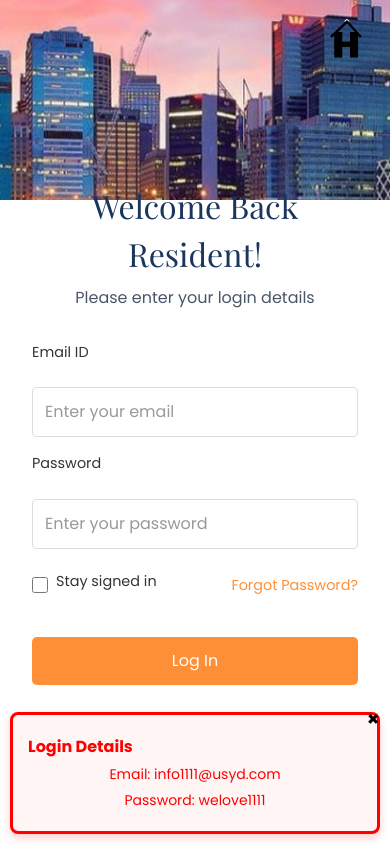
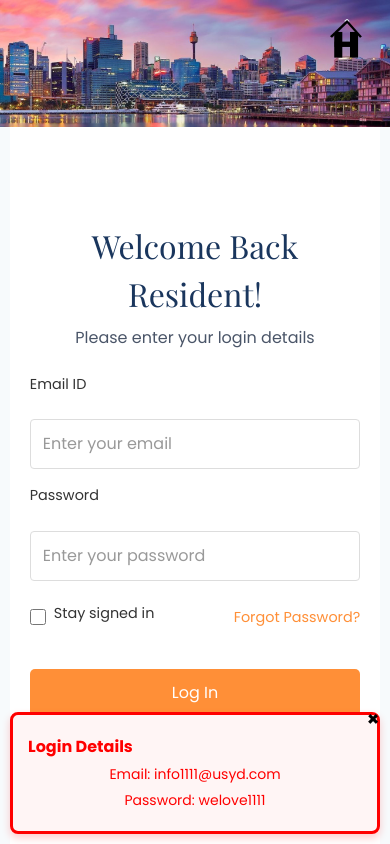
Before and after one commit to HxdiTron/website-1111, a Next.js app: page /login in a window 390 px wide. Built offline with nearby package versions, Linux system fonts and the light colour scheme.

Commit message:
fixing login page

```diff
--- a/app/globals.css
+++ b/app/globals.css
@@ -480,10 +480,9 @@ body {
 
 .login-image {
   position: relative;
-  width: 1272px;
-  height: 1115px;
+  width: 50%;
+  height: 100vh;
   flex-shrink: 0;
-  aspect-ratio: 1272/1115;
   overflow: hidden;
 }
 
@@ -499,22 +498,22 @@ body {
 
 .login-form {
   flex: 1;
-  padding: 4rem;
+  padding: 2rem;
   display: flex;
   flex-direction: column;
   justify-content: center;
-  max-width: 600px;
+  max-width: 500px;
   margin: 0 auto;
   background-color: white;
   position: relative;
   z-index: 2;
-  padding-bottom: 6rem;
+  padding-bottom: 3rem;
 }
 
 .login-header {
   text-align: center;
-  margin-bottom: 2rem;
-  margin-top: -3cm;
+  margin-bottom: 1.5rem;
+  margin-top: -2rem;
 }
 
 .login-header h1 {
@@ -622,18 +621,45 @@ body {
   color: #4a5568;
 }
 
-@media (max-width: 768px) {
+@media (max-width: 1024px) {
   .login-container {
     flex-direction: column;
   }
 
   .login-image {
-    height: 200px;
+    width: 100%;
+    height: 25vh;
   }
 
   .login-form {
+    width: 90%;
+    max-width: 500px;
     padding: 2rem;
-    padding-bottom: 6rem; /* Maintain space for footer on mobile */
+    margin-top: -1rem;
+  }
+}
+
+@media (max-width: 768px) {
+  .login-image {
+    height: 20vh;
+  }
+
+  .login-form {
+    width: 90%;
+    padding: 1.5rem;
+    margin-top: -0.5rem;
+  }
+}
+
+@media (max-width: 480px) {
+  .login-image {
+    height: 15vh;
+  }
+
+  .login-form {
+    width: 95%;
+    padding: 1.25rem;
+    margin-top: 0;
   }
 }
 
--- a/app/login/page.tsx
+++ b/app/login/page.tsx
@@ -112,12 +112,11 @@ const Login: React.FC = () => {
         <Image
           src="/image.png"
           alt="Background"
-          width={1272}
-          height={1115}
+          fill
           className="login-image"
           priority
           quality={100}
-          sizes="100vw"
+          sizes="(max-width: 1024px) 100vw, 40vw"
           style={{ objectFit: 'cover' }}
         />
         <div className="login-image-overlay"></div>
```
